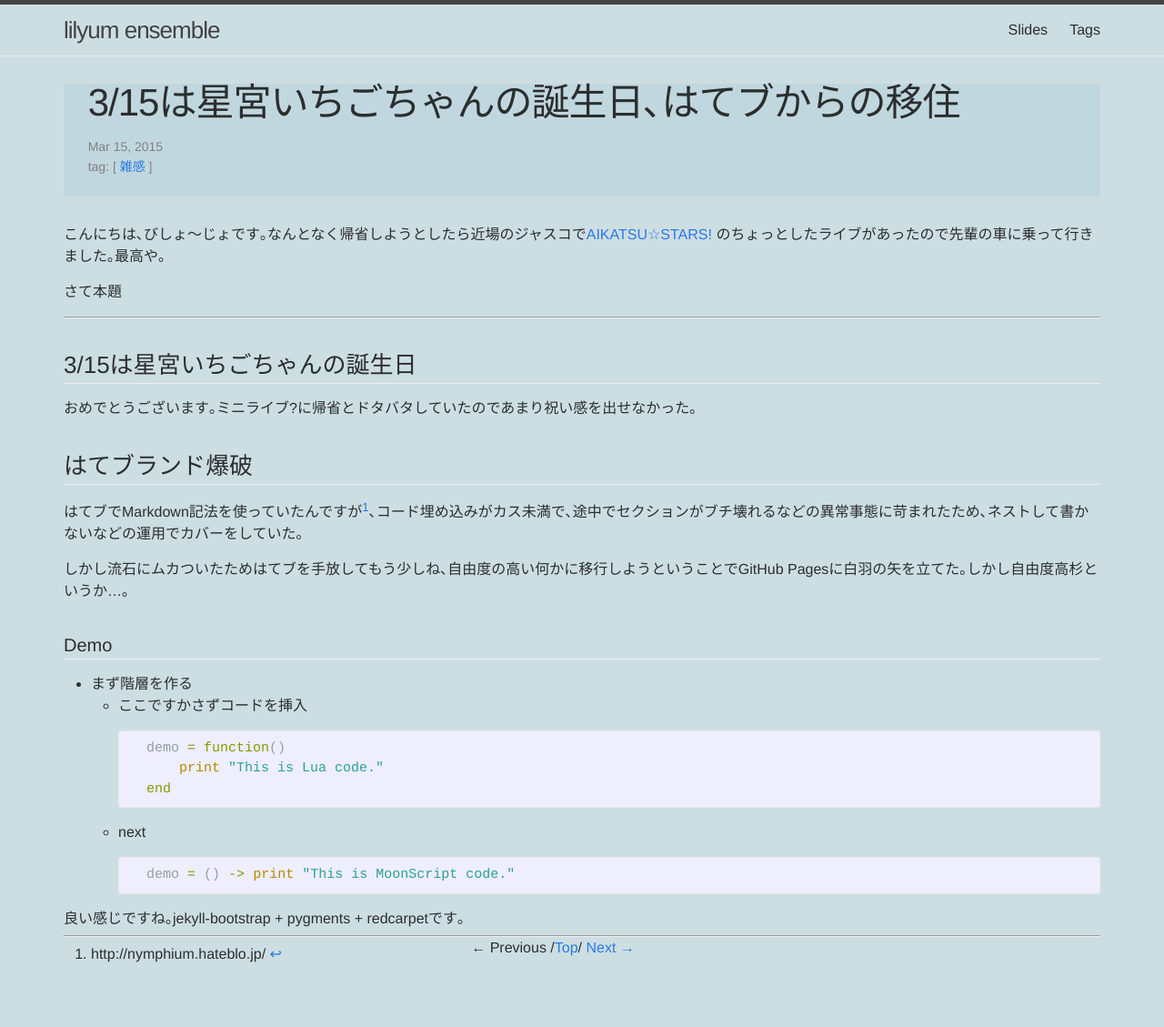
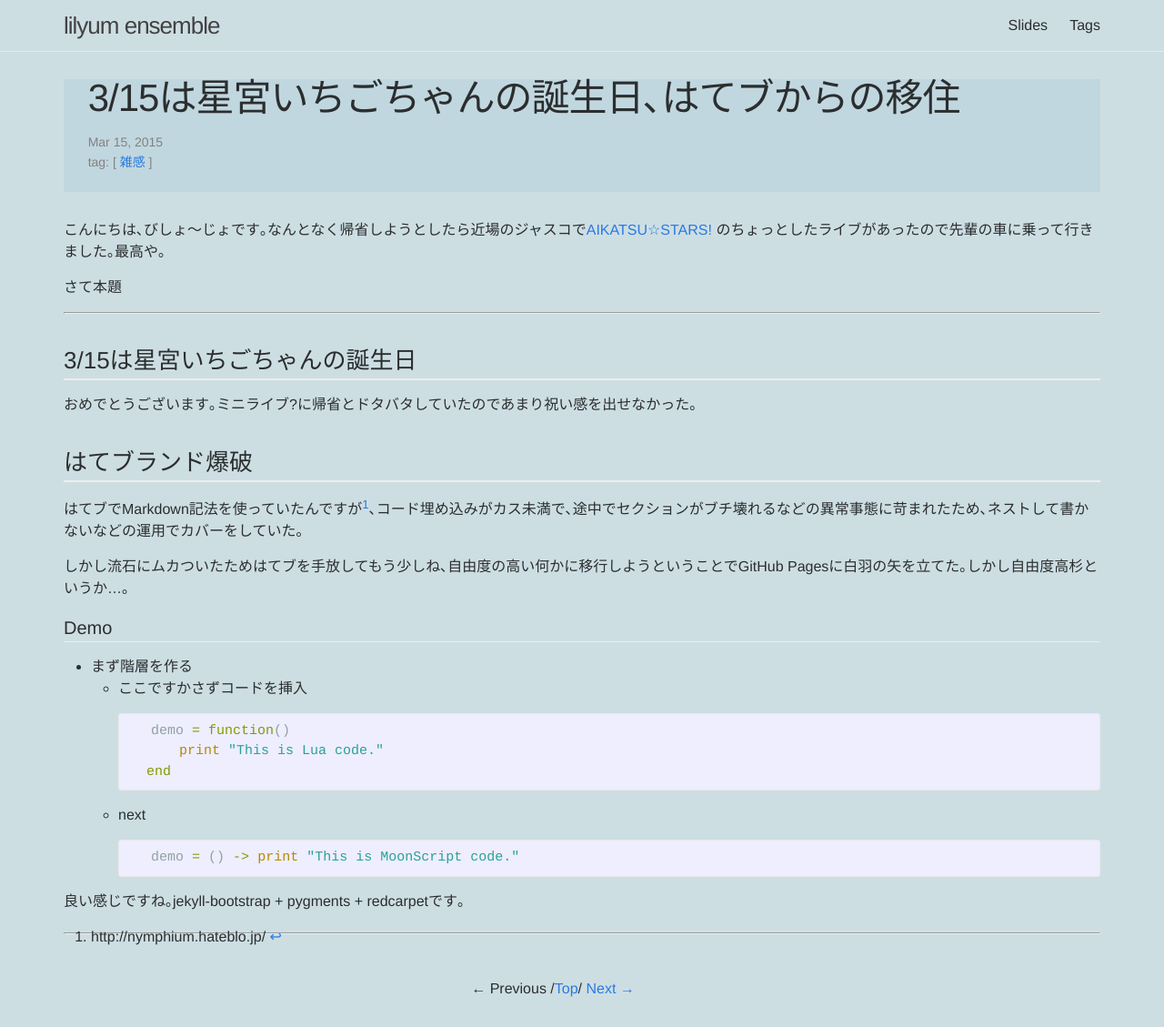
Before and after one commit to Nymphium/nymphium.github.io, a Jekyll site: the page built from _posts/2015-03-15-ikou.md, in a window 1280 px wide. Shown: the whole page at 91% size. Built offline with Jekyll 4.4.1, drawn with Linux system fonts in a browser that asks for light colours; Markdown is read by kramdown in place of the engine named in the settings; a script that is not in the unit is left out; before the commit the page ends 1084 px from its top, so only the background shows below that.

Commit message:
deploy at 2016-04-17 09:03:49 +0900

```diff
--- a/_sass/_base.scss
+++ b/_sass/_base.scss
@@ -92,11 +92,21 @@
 	}
 
 	.post-content[itemprop="articleBody"] {
-		margin-bottom: -3rem;
+		margin-bottom: -2rem;
 
-		h1, h2, h3, h4, h5, h6 {
+		h1 {
+			border-bottom: solid 3px #eee;
+			margin-top: 2rem;
+		}
+
+		h2 {
+			border-bottom: solid 2px #eee;
+			margin-top: 2rem;
+		}
+
+		h3, h4, h5, h6 {
 			border-bottom: solid 1px #eee;
-			margin-top: 2rem;
+			margin-top: 1rem;
 		}
 	}
 }
@@ -104,6 +114,14 @@
 .github-widget {
 	margin-top: 1rem;
 	margin-bottom: 1rem;
+}
+
+div.pagination.btn-group {
+	padding-top: 3rem;
+}
+
+code {
+	margin: 0px 5px 0px 5px;
 }
 
 /**
--- a/_sass/_layout.scss
+++ b/_sass/_layout.scss
@@ -2,8 +2,8 @@
  * Site header
  */
 .site-header {
-    border-top: 5px solid $grey-color-dark;
-    border-bottom: 1px solid $grey-color-light;
+    /* border-top: 5px solid $grey-color-dark; */
+	border-bottom: 1px solid $grey-color-light;
     min-height: 56px;
 
     // Positioning context for the mobile navigation icon
@@ -70,10 +70,10 @@
             }
         }
 
-        .trigger {
-            clear: both;
-            display: none;
-        }
+        /* .trigger { */
+            /* clear: both; */
+            /* display: none; */
+        /* } */
 
         &:hover .trigger {
             display: block;
```
